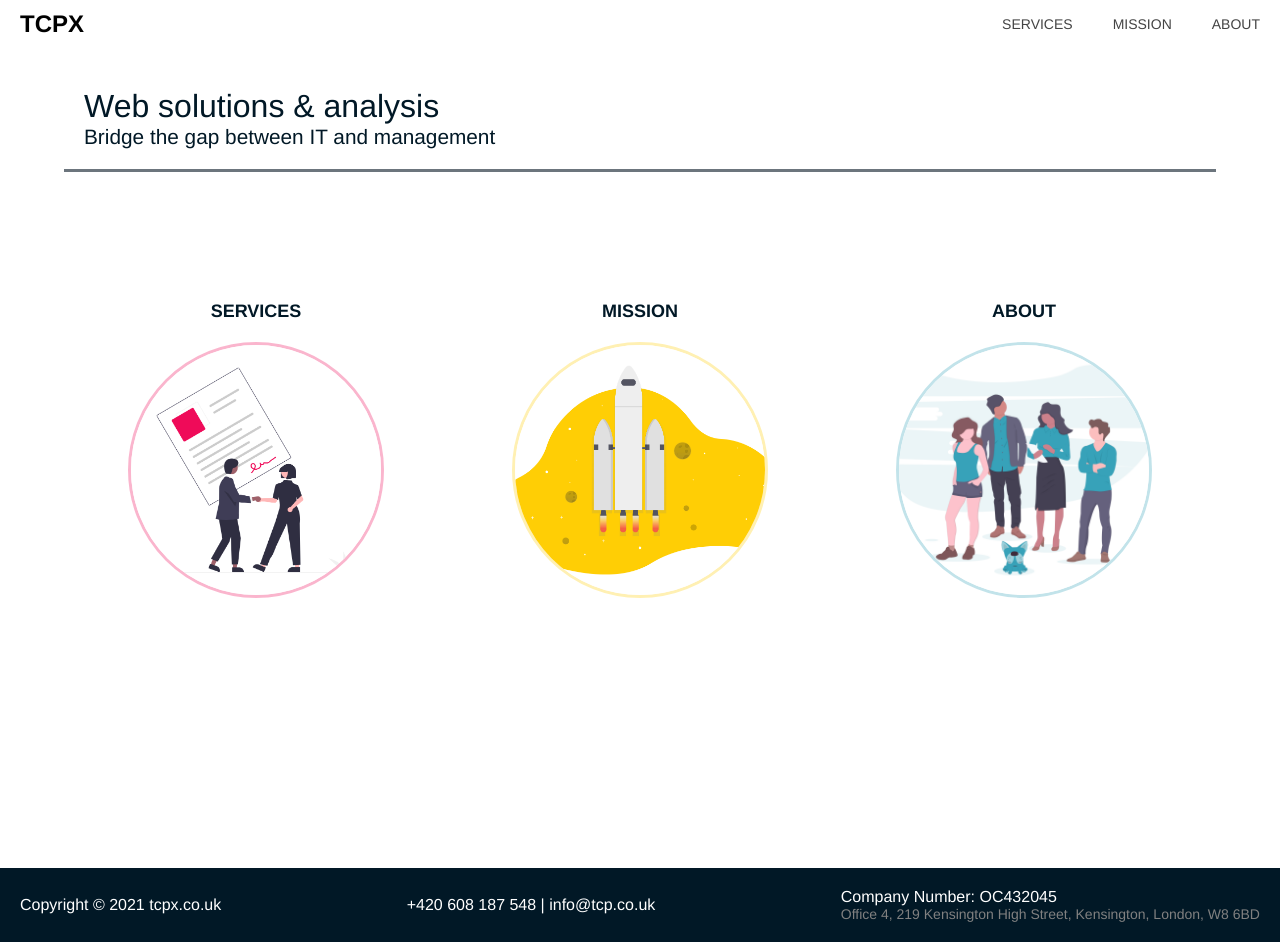
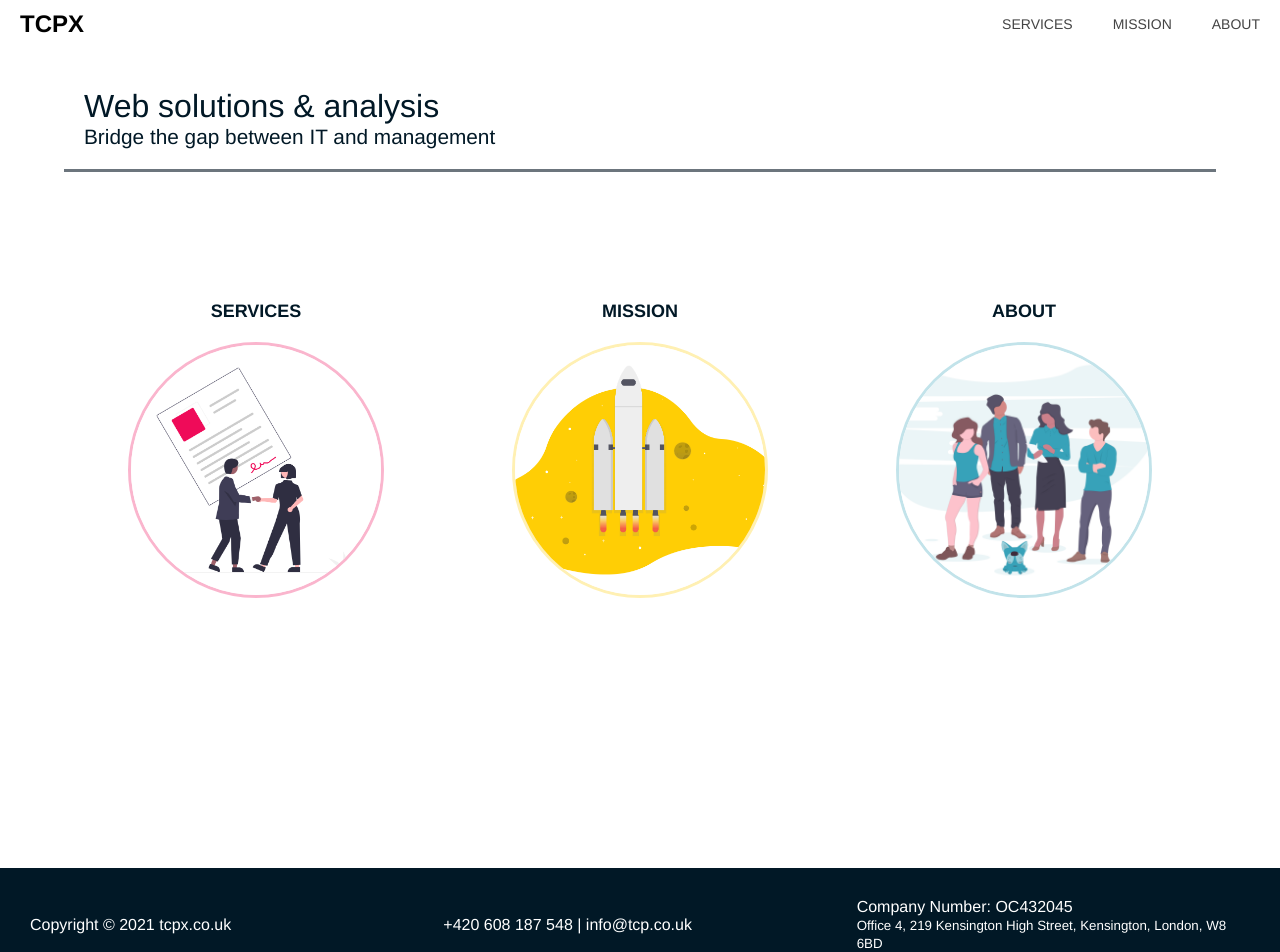
Before and after one commit to Kerrialn/tcpx.co.uk, a Vue app: page / in a window 1280 px wide. Shown: the top 952 px of the page. Built offline with nearby package versions, Linux system fonts and the light colour scheme.

Commit message:
update footer

```diff
--- a/src/App.vue
+++ b/src/App.vue
@@ -67,22 +67,31 @@ export default {
   justify-content: center;
 }
 
+.ai-center {
+  align-items: center;
+}
+
 .col {
   flex: 0 0 40%;
   margin: 10px;
 }
 
+.col.col-2 {
+  flex: 1 5 25%;
+}
+
 .col.col-3 {
-  flex: 2 2 30% !important;
+  flex: 2 2 30%;
 }
 
 .col.col-9 {
-  flex: 9 9 60% !important;
+  flex: 9 9 60%;
 }
 
 @media (max-width: 800px) {
   .col {
-    flex: 100%;
+    flex: 100% !important;
+    text-align: left;
   }
 }
 
--- a/src/components/Footer.vue
+++ b/src/components/Footer.vue
@@ -1,13 +1,17 @@
 <template>
   <div class="footer">
-    <div>Copyright © {{ year }} tcpx.co.uk</div>
-    <div>
-      +420 608 187 548 | info@tcp.co.uk
-    </div>
-    <div>
-      <div>Company Number: OC432045</div>
-      <div class="muted">
-        Office 4, 219 Kensington High Street, Kensington, London, W8 6BD
+    <div class="row ai-center">
+      <div class="col col-2">Copyright © {{ year }} tcpx.co.uk</div>
+      <div class="col col-2">
+        +420 608 187 548 | info@tcp.co.uk
+      </div>
+      <div class="col col-2">
+        <div>Company Number: OC432045</div>
+
+        <small
+          >Office 4, 219 Kensington High Street, Kensington, London, W8
+          6BD</small
+        >
       </div>
     </div>
   </div>
@@ -26,9 +30,6 @@ export default {
 
 <style scoped>
 .footer {
-  display: flex;
-  justify-content: space-between;
-  align-items: center;
   background-color: #011826;
   color: #ffffff;
   padding: 20px;
```
